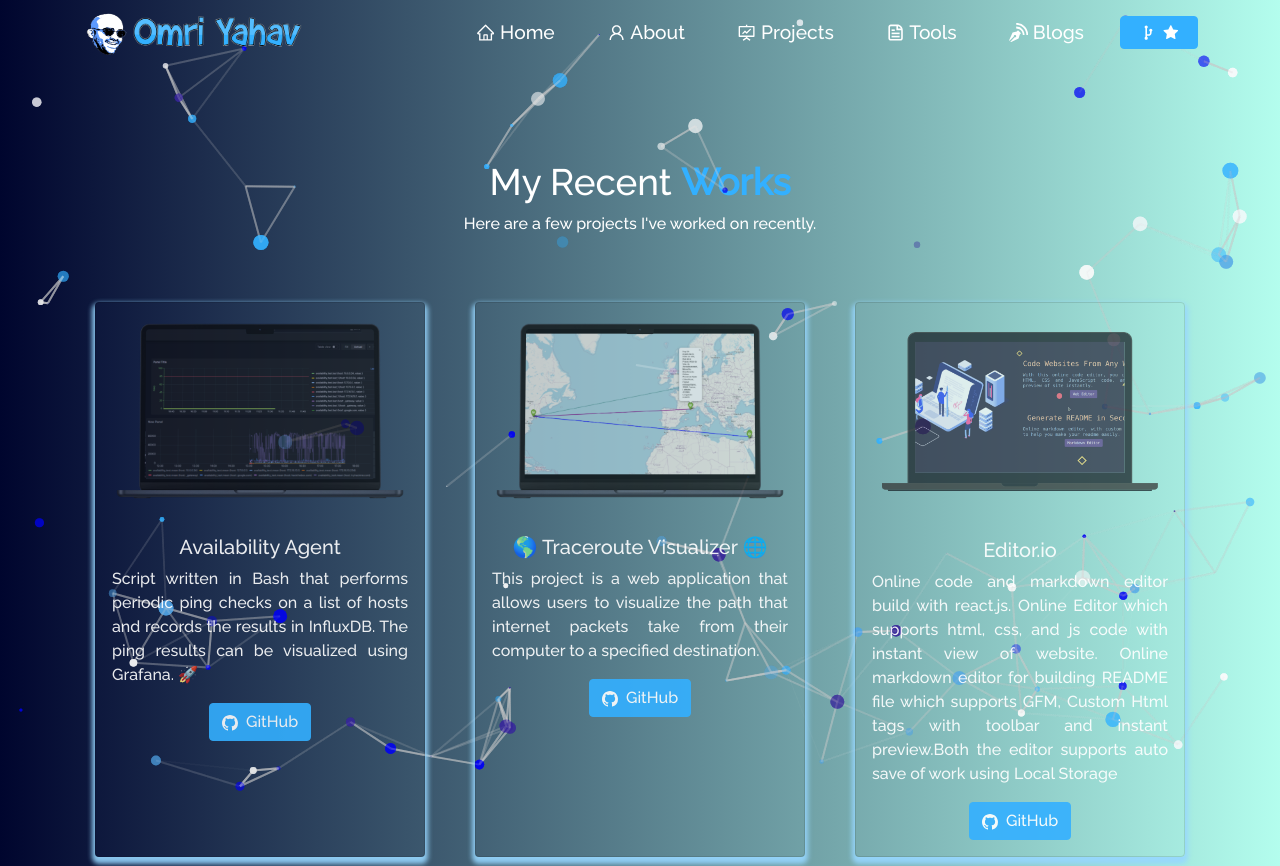
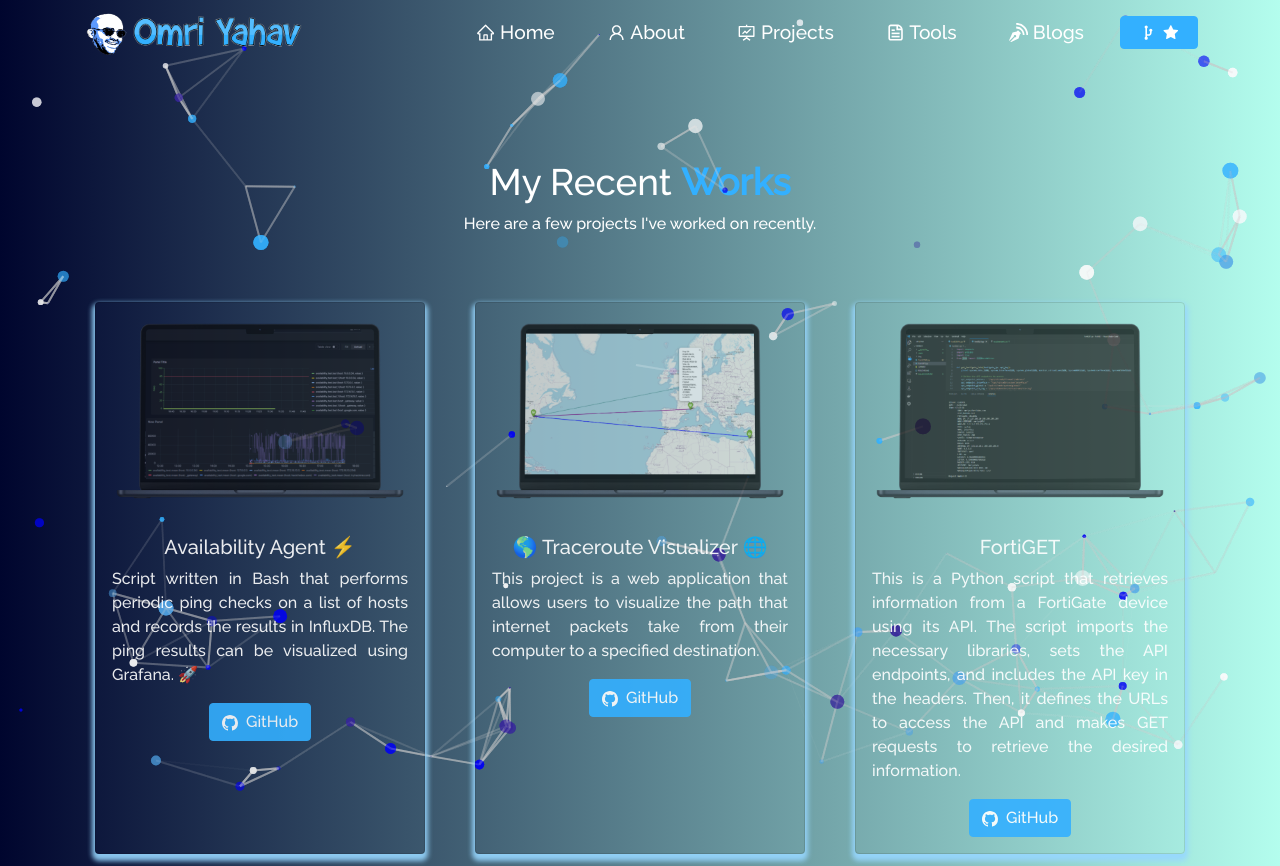
Before and after one commit to OmriYahav/Portfolio, a React (Create React App) app: page /project in a window 1280 px wide. Shown: the top 866 px of the page. Built offline with nearby package versions, Linux system fonts and the light colour scheme.

Commit message:
fix readme.md

```diff
--- a/src/components/Projects/Projects.js
+++ b/src/components/Projects/Projects.js
@@ -5,7 +5,7 @@ import Particle from "../Particle";
 import leaf from "../../Assets/Projects/leaf.png";
 import emotion from "../../Assets/Projects/emotion.png";
 import editor from "../../Assets/Projects/codeEditor.png";
-// import chatify from "../../Assets/Projects/chatify.png";
+ import FortiGET from "../../Assets/Projects/FortiGET.png";
 import Ag from "../../Assets/Projects/Ag.png";
 import TracerouteVisualizer from "../../Assets/Projects/Projecttrace1.png";
 
@@ -25,7 +25,7 @@ function Projects() {
             <ProjectCard
               imgPath={Ag}
               isBlog={false}
-              title="Availability Agent"
+              title="Availability Agent ⚡"
               description="Script written in Bash that performs periodic ping checks on a list of hosts and records the results in InfluxDB. The ping results can be visualized using Grafana. 🚀"
               ghLink="https://github.com/OmriYahav/Availability-Agent"
             />
@@ -43,11 +43,13 @@ function Projects() {
 
           <Col md={4} className="project-card">
             <ProjectCard
-              imgPath={editor}
+              imgPath={FortiGET}
               isBlog={false}
-              title="Editor.io"
-              description="Online code and markdown editor build with react.js. Online Editor which supports html, css, and js code with instant view of website. Online markdown editor for building README file which supports GFM, Custom Html tags with toolbar and instant preview.Both the editor supports auto save of work using Local Storage"
-              ghLink=""
+              title="FortiGET"
+              description="This is a Python script that retrieves information from a FortiGate device using its API.
+
+              The script imports the necessary libraries, sets the API endpoints, and includes the API key in the headers. Then, it defines the URLs to access the API and makes GET requests to retrieve the desired information."
+              ghLink="https://github.com/OmriYahav/FotiGET"
             />
           </Col>
 
--- a/src/components/Tools/ToolsPage.js
+++ b/src/components/Tools/ToolsPage.js
@@ -61,15 +61,14 @@ function Tools() {
 
   return (
     <section>
+
       <Container fluid className="home-section" id="home">
         <Particle />
-        <section>
           <Container className="home-content">
             {renderJsonData()}
             <h1 className="heading-name">Bitcoin Price: <strong className="main-name">${btcPrice}</strong></h1>
             <h1 className="heading-name">Ethereum Price: <strong className="main-name">${ethPrice}</strong></h1>
           </Container>
-        </section>
       </Container>
       <InputComponent />
     </section>
```
Also changed, not shown: src/Assets/Projects/FortiGET.png (added), 1 other file (tests, documents, lock files or other folders).
